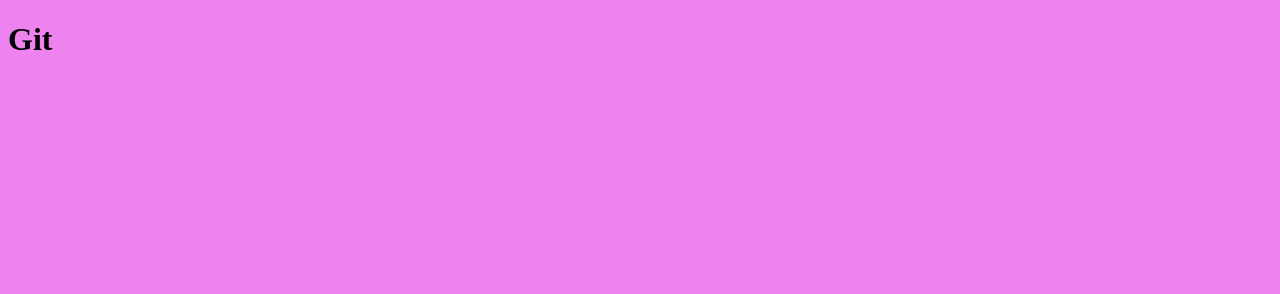
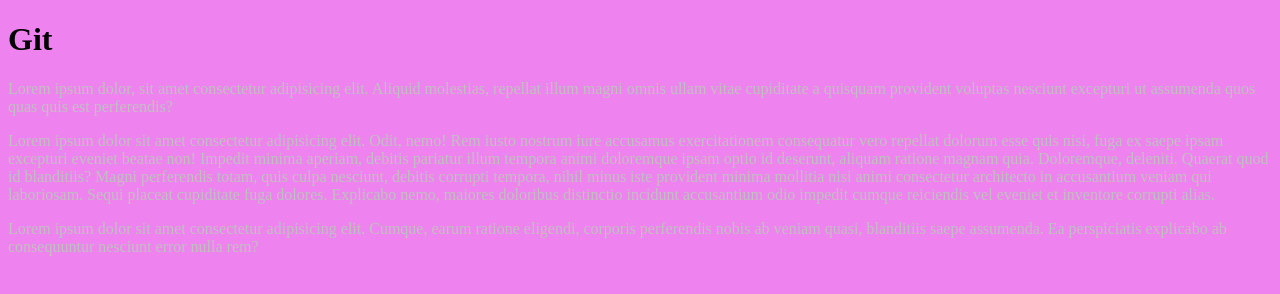
Before and after one commit to Virtek17/Test_Git, a plain HTML site: page index.html in a window 1280 px wide. Drawn offline with Linux system fonts and the light colour scheme.

Commit message:
add p and silver color

```diff
--- a/css/style.css
+++ b/css/style.css
@@ -1,3 +1,7 @@
 body {
     background-color: violet;
 }
+
+p {
+    color: silver;
+}
--- a/index.html
+++ b/index.html
@@ -9,5 +9,12 @@
 </head>
 <body>
     <h1>Git</h1>
+
+    <p>Lorem ipsum dolor, sit amet consectetur adipisicing elit. Aliquid molestias, repellat illum magni omnis ullam vitae cupiditate a quisquam provident voluptas nesciunt excepturi ut assumenda quos quas quis est perferendis?</p>
+
+    <p>Lorem ipsum dolor sit amet consectetur adipisicing elit. Odit, nemo! Rem iusto nostrum iure accusamus exercitationem consequatur vero repellat dolorum esse quis nisi, fuga ex saepe ipsam excepturi eveniet beatae non! Impedit minima aperiam, debitis pariatur illum tempora animi doloremque ipsam optio id deserunt, aliquam ratione magnam quia. Doloremque, deleniti. Quaerat quod id blanditiis? Magni perferendis totam, quis culpa nesciunt, debitis corrupti tempora, nihil minus iste provident minima mollitia nisi animi consectetur architecto in accusantium veniam qui laboriosam. Sequi placeat cupiditate fuga dolores. Explicabo nemo, maiores doloribus distinctio incidunt accusantium odio impedit cumque reiciendis vel eveniet et inventore corrupti alias.</p>
+
+    <p>Lorem ipsum dolor sit amet consectetur adipisicing elit. Cumque, earum ratione eligendi, corporis perferendis nobis ab veniam quasi, blanditiis saepe assumenda. Ea perspiciatis explicabo ab consequuntur nesciunt error nulla rem?</p>
+
 </body>
 </html>
```
